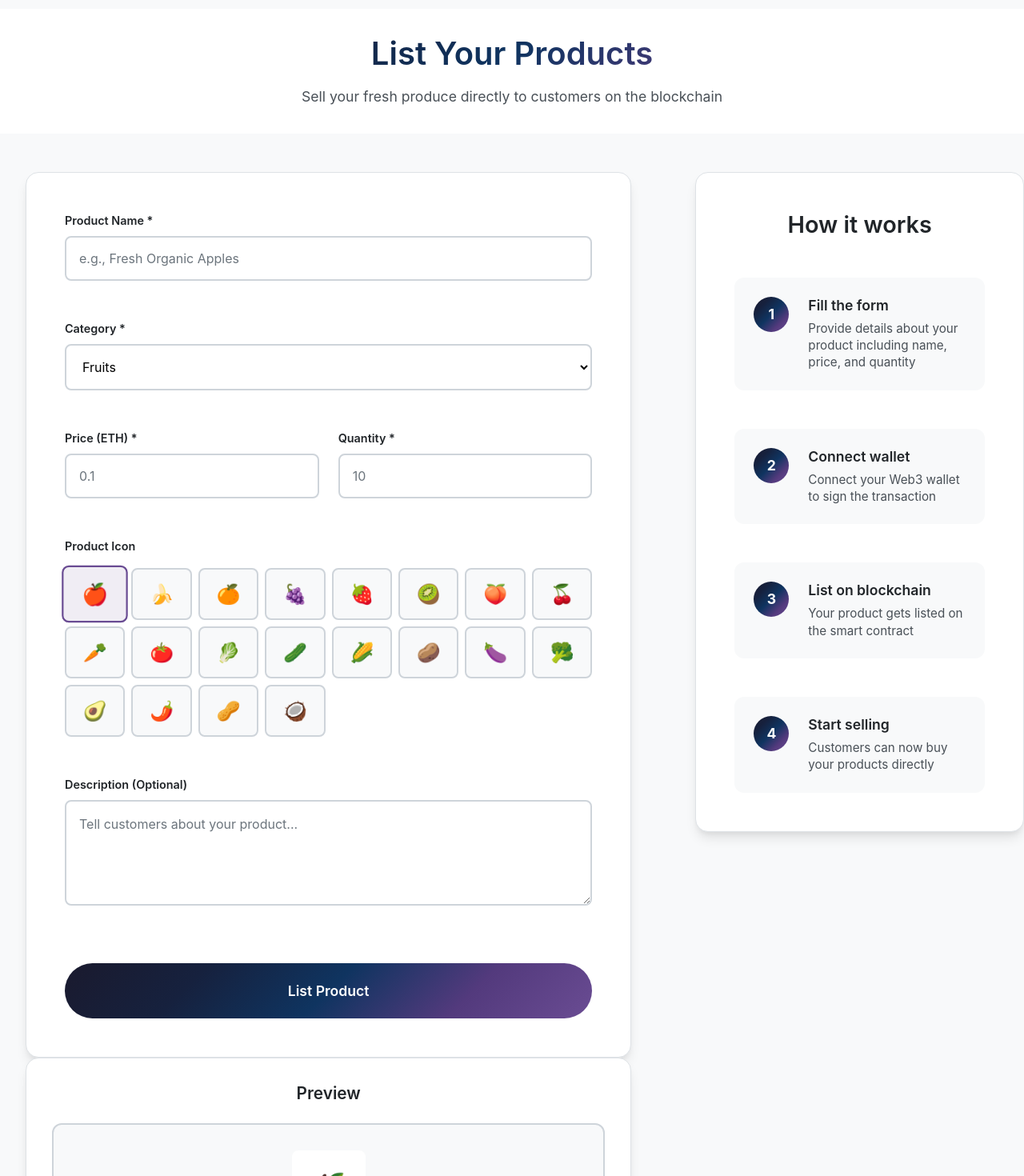
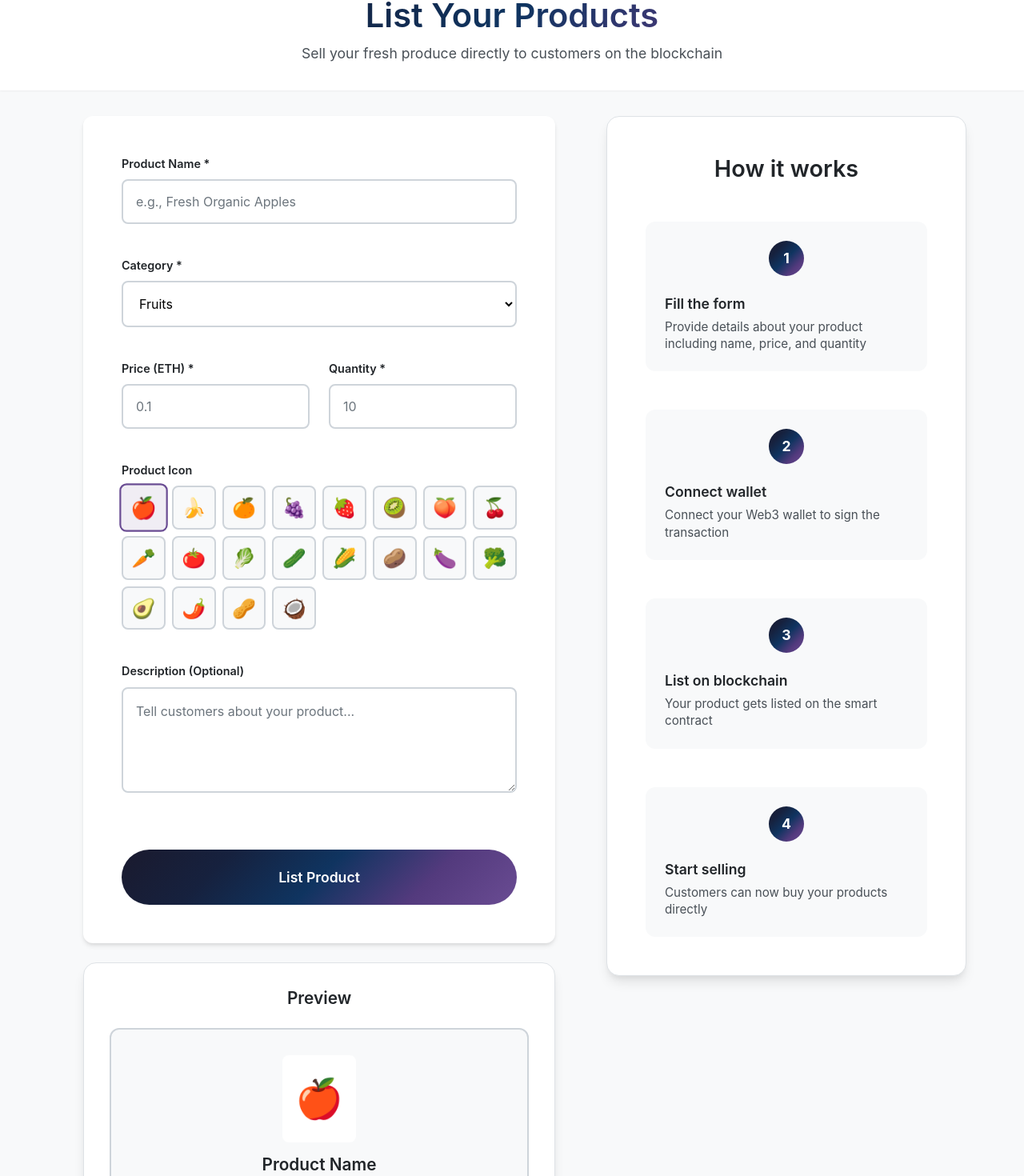
Before and after one commit to subhajitlucky/DeMarket, a React (Vite) app in the folder client/: page /sell in a window 1280 px wide. Shown: the part 124-1594 px from the top of the page at 80% size. Built offline with nearby package versions, Linux system fonts and the light colour scheme.

Commit message:
fixing sell

```diff
--- a/client/src/styles/SellPage.css
+++ b/client/src/styles/SellPage.css
@@ -1,40 +1,33 @@
 @import './variables.css';
 
+/* ===============================
+   MOBILE-FIRST RESPONSIVE DESIGN
+   =============================== */
+
+/* Base Styles - Mobile First (320px+) */
 .sell-page {
   min-height: calc(100vh - 80px);
   background: var(--bg-secondary);
-  width: 100%;
-  padding: var(--spacing-2xl) 0;
+  width: 100vw;
+  max-width: 100vw;
+  overflow-x: hidden;
   flex: 1;
 }
 
-/* Responsive adjustments */
-@media (max-width: 768px) {
-  .sell-page {
-    min-height: calc(100vh - 60px);
-    padding: var(--spacing-lg) 0;
-  }
-}
-
-@media (max-width: 480px) {
-  .sell-page {
-    min-height: calc(100vh - 50px);
-    padding: var(--spacing-md) 0;
-  }
-}
-
 .sell-header {
+  background: var(--white);
+  width: 100vw;
+  max-width: 100vw;
+  padding: var(--spacing-lg) 0;
   text-align: center;
-  margin-bottom: var(--spacing-2xl);
-  padding: var(--spacing-xl) 0;
-  background: var(--white);
-  width: 100%;
+  margin-bottom: var(--spacing-lg);
+  box-shadow: var(--shadow-sm);
 }
 
 .sell-header h1 {
-  font-size: 2.5rem;
+  font-size: 1.75rem;
   color: var(--text-primary);
-  margin-bottom: var(--spacing-md);
+  margin-bottom: var(--spacing-sm);
   background: var(--primary-gradient);
   -webkit-background-clip: text;
   -webkit-text-fill-color: transparent;
@@ -42,61 +35,484 @@
 }
 
 .sell-header p {
-  font-size: 1.1rem;
+  font-size: 0.95rem;
   color: var(--text-secondary);
   margin: 0;
+  padding: 0 var(--spacing-md);
 }
 
+/* Mobile Layout - Single Column */
 .sell-content {
-  display: grid;
-  grid-template-columns: 2fr 1fr;
-  gap: var(--spacing-2xl);
-  margin-bottom: var(--spacing-2xl);
-  align-items: start;
+  padding: 0 var(--spacing-md);
+  margin-bottom: var(--spacing-lg);
 }
 
 .sell-form-container {
   background: var(--white);
-  padding: var(--spacing-2xl);
-  border-radius: var(--radius-xl);
-  box-shadow: var(--shadow-lg);
-  border: 1px solid var(--gray-200);
+  padding: var(--spacing-lg);
+  border-radius: var(--radius-lg);
+  box-shadow: var(--shadow-md);
+  margin-bottom: var(--spacing-lg);
+  width: 100%;
+  box-sizing: border-box;
 }
 
+.sell-preview {
+  background: var(--white);
+  padding: var(--spacing-lg);
+  border-radius: var(--radius-lg);
+  box-shadow: var(--shadow-md);
+  margin-bottom: var(--spacing-lg);
+  width: 100%;
+  box-sizing: border-box;
+}
+
+.sell-info {
+  background: var(--white);
+  padding: var(--spacing-lg);
+  border-radius: var(--radius-lg);
+  box-shadow: var(--shadow-md);
+  width: 100%;
+  box-sizing: border-box;
+  margin: 0 var(--spacing-md);
+}
+
+/* Form Styles */
 .sell-form {
   display: flex;
   flex-direction: column;
-  gap: var(--spacing-lg);
+  gap: var(--spacing-md);
 }
 
 .form-group {
-  display: flex;
-  flex-direction: column;
-  margin-bottom: var(--spacing-lg);
+  margin-bottom: var(--spacing-md);
 }
 
 .form-group label {
+  display: block;
   font-weight: 600;
   color: var(--text-primary);
-  margin-bottom: var(--spacing-sm);
-  font-size: 0.95rem;
+  margin-bottom: var(--spacing-xs);
+  font-size: 0.9rem;
 }
 
 .form-input,
 .form-select,
 .form-textarea {
   width: 100%;
-  padding: var(--spacing-md);
+  padding: var(--spacing-sm);
   border: 2px solid var(--gray-300);
   border-radius: var(--radius-md);
   font-size: 1rem;
   font-family: inherit;
   transition: var(--transition-fast);
   background: var(--white);
+  min-height: 44px;
+  box-sizing: border-box;
 }
 
 .form-input:focus,
 .form-select:focus,
+.form-textarea:focus {
+  outline: none;
+  border-color: var(--primary-accent);
+  box-shadow: 0 0 0 3px rgba(106, 76, 147, 0.1);
+}
+
+.form-input::placeholder,
+.form-textarea::placeholder {
+  color: var(--text-light);
+}
+
+/* Form Row - Stack on Mobile */
+.form-row {
+  display: flex;
+  flex-direction: column;
+  gap: var(--spacing-md);
+}
+
+/* Emoji Selector */
+.emoji-selector {
+  display: grid;
+  grid-template-columns: repeat(auto-fill, minmax(44px, 1fr));
+  gap: var(--spacing-xs);
+  margin-top: var(--spacing-sm);
+  max-width: 100%;
+}
+
+.emoji-option {
+  background: var(--bg-secondary);
+  border: 2px solid var(--gray-300);
+  border-radius: var(--radius-md);
+  padding: var(--spacing-xs);
+  font-size: 1.2rem;
+  cursor: pointer;
+  transition: var(--transition-fast);
+  display: flex;
+  align-items: center;
+  justify-content: center;
+  min-height: 44px;
+  aspect-ratio: 1;
+}
+
+.emoji-option:hover {
+  background: var(--gray-200);
+  transform: scale(1.05);
+}
+
+.emoji-option.selected {
+  border-color: var(--primary-accent);
+  background: rgba(106, 76, 147, 0.1);
+  transform: scale(1.1);
+}
+
+.form-textarea {
+  resize: vertical;
+  min-height: 100px;
+  line-height: 1.5;
+  padding: var(--spacing-sm);
+}
+
+.submit-button {
+  background: var(--primary-gradient);
+  color: var(--text-white);
+  border: none;
+  padding: var(--spacing-md) var(--spacing-lg);
+  border-radius: var(--radius-full);
+  font-weight: 600;
+  font-size: 1rem;
+  cursor: pointer;
+  transition: var(--transition-normal);
+  margin-top: var(--spacing-md);
+  min-height: 50px;
+  width: 100%;
+}
+
+.submit-button:hover:not(:disabled) {
+  transform: translateY(-2px);
+  box-shadow: var(--shadow-lg);
+}
+
+.submit-button:disabled {
+  opacity: 0.6;
+  cursor: not-allowed;
+  transform: none !important;
+}
+
+/* Preview Section */
+.sell-preview h3 {
+  margin-bottom: var(--spacing-md);
+  color: var(--text-primary);
+  text-align: center;
+  font-size: 1.2rem;
+}
+
+.product-preview {
+  border: 2px solid var(--gray-300);
+  border-radius: var(--radius-md);
+  padding: var(--spacing-md);
+  text-align: center;
+  background: var(--bg-secondary);
+}
+
+.preview-image {
+  margin-bottom: var(--spacing-sm);
+  padding: var(--spacing-sm);
+  background: var(--white);
+  border-radius: var(--radius-md);
+  display: inline-block;
+}
+
+.preview-emoji {
+  font-size: 2.5rem;
+  display: block;
+}
+
+.preview-info h4 {
+  font-size: 1.1rem;
+  color: var(--text-primary);
+  margin-bottom: var(--spacing-xs);
+  min-height: 1.3em;
+}
+
+.preview-price {
+  font-size: 1.3rem;
+  font-weight: 700;
+  color: var(--primary-accent);
+  margin-bottom: var(--spacing-xs);
+}
+
+.preview-quantity,
+.preview-category {
+  color: var(--text-secondary);
+  margin-bottom: var(--spacing-xs);
+  font-size: 0.9rem;
+}
+
+.preview-description {
+  color: var(--text-secondary);
+  font-style: italic;
+  margin-top: var(--spacing-sm);
+  line-height: 1.4;
+  font-size: 0.85rem;
+  min-height: 1.5em;
+}
+
+/* How It Works Section */
+.sell-info h3 {
+  text-align: center;
+  margin-bottom: var(--spacing-lg);
+  color: var(--text-primary);
+  font-size: 1.4rem;
+}
+
+.info-steps {
+  display: flex;
+  flex-direction: column;
+  gap: var(--spacing-md);
+}
+
+.step {
+  display: flex;
+  align-items: flex-start;
+  gap: var(--spacing-md);
+  padding: var(--spacing-md);
+  background: var(--bg-secondary);
+  border-radius: var(--radius-md);
+  transition: var(--transition-normal);
+}
+
+.step:hover {
+  transform: translateY(-2px);
+  box-shadow: var(--shadow-sm);
+}
+
+.step-number {
+  background: var(--primary-gradient);
+  color: var(--text-white);
+  width: 36px;
+  height: 36px;
+  border-radius: 50%;
+  display: flex;
+  align-items: center;
+  justify-content: center;
+  font-weight: bold;
+  flex-shrink: 0;
+  font-size: 0.9rem;
+}
+
+.step-content h4 {
+  color: var(--text-primary);
+  margin-bottom: var(--spacing-xs);
+  font-size: 1rem;
+}
+
+.step-content p {
+  color: var(--text-secondary);
+  line-height: 1.4;
+  font-size: 0.85rem;
+  margin: 0;
+}
+
+/* ===============================
+   RESPONSIVE BREAKPOINTS
+   =============================== */
+
+/* Small Mobile (360px+) */
+@media (min-width: 360px) {
+  .sell-header h1 {
+    font-size: 1.9rem;
+  }
+
+  .emoji-selector {
+    grid-template-columns: repeat(auto-fill, minmax(48px, 1fr));
+  }
+
+  .emoji-option {
+    min-height: 48px;
+    font-size: 1.3rem;
+  }
+}
+
+/* Large Mobile (480px+) */
+@media (min-width: 480px) {
+  .sell-content {
+    padding: 0 var(--spacing-lg);
+  }
+
+  .sell-info {
+    margin: 0 var(--spacing-lg);
+  }
+
+  .sell-header h1 {
+    font-size: 2.1rem;
+  }
+
+  .sell-header p {
+    font-size: 1rem;
+  }
+
+  .sell-form-container,
+  .sell-preview,
+  .sell-info {
+    padding: var(--spacing-xl);
+  }
+
+  .form-row {
+    flex-direction: row;
+    gap: var(--spacing-lg);
+  }
+
+  .form-row .form-group {
+    flex: 1;
+  }
+
+  .emoji-selector {
+    grid-template-columns: repeat(auto-fill, minmax(52px, 1fr));
+  }
+
+  .emoji-option {
+    min-height: 52px;
+    font-size: 1.4rem;
+  }
+
+  .preview-emoji {
+    font-size: 3rem;
+  }
+}
+
+/* Tablet (768px+) */
+@media (min-width: 768px) {
+  .sell-header {
+    padding: var(--spacing-xl) 0;
+    margin-bottom: var(--spacing-xl);
+  }
+
+  .sell-header h1 {
+    font-size: 2.4rem;
+  }
+
+  .sell-header p {
+    font-size: 1.1rem;
+  }
+
+  .sell-content {
+    padding: 0 var(--spacing-xl);
+    margin-bottom: var(--spacing-xl);
+  }
+
+  .sell-info {
+    margin: 0 var(--spacing-xl);
+  }
+
+  .info-steps {
+    display: grid;
+    grid-template-columns: 1fr 1fr;
+    gap: var(--spacing-lg);
+  }
+
+  .step {
+    padding: var(--spacing-lg);
+  }
+
+  .step-number {
+    width: 44px;
+    height: 44px;
+    font-size: 1rem;
+  }
+
+  .step-content h4 {
+    font-size: 1.1rem;
+  }
+
+  .step-content p {
+    font-size: 0.9rem;
+  }
+}
+
+/* Large Tablet / Small Desktop (1024px+) */
+@media (min-width: 1024px) {
+  .sell-content {
+    display: grid;
+    grid-template-columns: 1fr 400px;
+    gap: var(--spacing-xl);
+    align-items: start;
+    max-width: 1200px;
+    margin: 0 auto var(--spacing-xl);
+    padding: 0 var(--spacing-xl);
+  }
+
+  .sell-preview {
+    position: sticky;
+    top: calc(80px + var(--spacing-xl));
+    margin-bottom: 0;
+  }
+
+  .sell-info {
+    max-width: 1200px;
+    margin: 0 auto;
+    padding: 0 var(--spacing-xl);
+  }
+
+  .sell-info .sell-info {
+    margin: 0;
+    padding: var(--spacing-xl);
+  }
+
+  .info-steps {
+    grid-template-columns: repeat(2, 1fr);
+    gap: var(--spacing-xl);
+  }
+}
+
+/* Desktop (1200px+) */
+@media (min-width: 1200px) {
+  .sell-header h1 {
+    font-size: 2.6rem;
+  }
+
+  .sell-content {
+    grid-template-columns: 1fr 450px;
+    gap: var(--spacing-2xl);
+  }
+
+  .sell-form-container {
+    padding: var(--spacing-2xl);
+  }
+
+  .sell-preview {
+    padding: var(--spacing-2xl);
+  }
+
+  .info-steps {
+    grid-template-columns: repeat(4, 1fr);
+  }
+
+  .step {
+    flex-direction: column;
+    text-align: center;
+    gap: var(--spacing-md);
+  }
+
+  .step-number {
+    align-self: center;
+    width: 50px;
+    height: 50px;
+    font-size: 1.1rem;
+  }
+}
+
+/* Large Desktop (1440px+) */
+@media (min-width: 1440px) {
+  .sell-content,
+  .sell-info {
+    max-width: 1400px;
+  }
+
+  .sell-content {
+    grid-template-columns: 1fr 500px;
+  }
+}
 .form-textarea:focus {
   outline: none;
   border-color: var(--primary-accent);
@@ -114,11 +530,20 @@
   gap: var(--spacing-lg);
 }
 
+/* Better form row responsiveness */
+@media (max-width: 600px) {
+  .form-row {
+    grid-template-columns: 1fr;
+    gap: var(--spacing-md);
+  }
+}
+
 .emoji-selector {
   display: grid;
-  grid-template-columns: repeat(8, 1fr);
+  grid-template-columns: repeat(auto-fit, minmax(50px, 1fr));
   gap: var(--spacing-sm);
   margin-top: var(--spacing-sm);
+  max-width: 100%;
 }
 
 .emoji-option {
@@ -186,6 +611,14 @@
   height: fit-content;
   position: sticky;
   top: calc(80px + var(--spacing-xl));
+}
+
+/* Remove sticky positioning on smaller screens */
+@media (max-width: 900px) {
+  .sell-preview {
+    position: static;
+    top: auto;
+  }
 }
 
 .sell-preview h3 {
@@ -310,57 +743,67 @@
   margin: 0;
 }
 
-/* Responsive Design */
-@media (max-width: 1024px) {
+/* Enhanced Responsive Design */
+@media (max-width: 1440px) {
   .sell-content {
     gap: var(--spacing-xl);
   }
+}
 
+@media (max-width: 1200px) {
   .sell-form-container,
-  .sell-preview {
+  .sell-preview,
+  .sell-info {
     padding: var(--spacing-xl);
   }
 
   .emoji-selector {
-    grid-template-columns: repeat(6, 1fr);
+    grid-template-columns: repeat(auto-fit, minmax(45px, 1fr));
+  }
+}
+
+@media (max-width: 1024px) {
+  .sell-content {
+    gap: var(--spacing-lg);
   }
 
   .info-steps {
+    grid-template-columns: repeat(2, 1fr);
     gap: var(--spacing-xl);
+  }
+
+  .emoji-option {
+    padding: var(--spacing-sm);
+    min-height: 48px;
   }
 }
 
 @media (max-width: 768px) {
-  .page-container {
+  .sell-page {
     padding: var(--spacing-lg) 0;
   }
 
   .sell-header {
     margin-bottom: var(--spacing-lg);
-    padding: var(--spacing-md) 0;
+    padding: var(--spacing-lg) 0;
   }
 
   .sell-header h1 {
-    font-size: 2rem;
+    font-size: 2.2rem;
   }
 
-  .sell-content {
-    grid-template-columns: 1fr;
-    gap: var(--spacing-lg);
+  .sell-header p {
+    font-size: 1rem;
   }
 
-  .sell-preview {
-    position: static;
-    order: -1;
-  }
-
-  .form-row {
-    grid-template-columns: 1fr;
-    gap: var(--spacing-md);
+  .sell-form-container,
+  .sell-preview,
+  .sell-info {
+    padding: var(--spacing-lg);
   }
 
   .emoji-selector {
-    grid-template-columns: repeat(5, 1fr);
+    grid-template-columns: repeat(auto-fit, minmax(42px, 1fr));
   }
 
   .emoji-option {
@@ -378,30 +821,46 @@
     flex-direction: column;
     text-align: center;
     gap: var(--spacing-md);
+    padding: var(--spacing-lg);
   }
 
   .step-number {
     align-self: center;
+    margin-bottom: var(--spacing-sm);
+  }
+}
+
+@media (max-width: 600px) {
+  .sell-page {
+    padding: var(--spacing-md) 0;
+  }
+
+  .sell-header h1 {
+    font-size: 2rem;
+  }
+
+  .sell-form-container,
+  .sell-preview,
+  .sell-info {
+    padding: var(--spacing-md);
   }
 }
 
 @media (max-width: 480px) {
-  .sell-form-container,
-  .sell-preview,
-  .sell-info {
-    padding: var(--spacing-lg);
+  .sell-header h1 {
+    font-size: 1.8rem;
   }
 
-  .sell-header h1 {
-    font-size: 1.75rem;
+  .sell-header p {
+    font-size: 0.95rem;
   }
 
   .emoji-selector {
-    grid-template-columns: repeat(4, 1fr);
+    grid-template-columns: repeat(auto-fit, minmax(38px, 1fr));
   }
 
   .emoji-option {
-    font-size: 1.2rem;
+    font-size: 1.1rem;
     padding: var(--spacing-xs);
     min-height: 40px;
   }
@@ -424,4 +883,27 @@
     height: 36px;
     font-size: 1rem;
   }
+
+  .step-content h4 {
+    font-size: 1rem;
+  }
+
+  .step-content p {
+    font-size: 0.9rem;
+  }
 }
+
+@media (max-width: 360px) {
+  .sell-header h1 {
+    font-size: 1.6rem;
+  }
+
+  .emoji-selector {
+    grid-template-columns: repeat(auto-fit, minmax(35px, 1fr));
+  }
+
+  .emoji-option {
+    font-size: 1rem;
+    min-height: 36px;
+  }
+}
```
